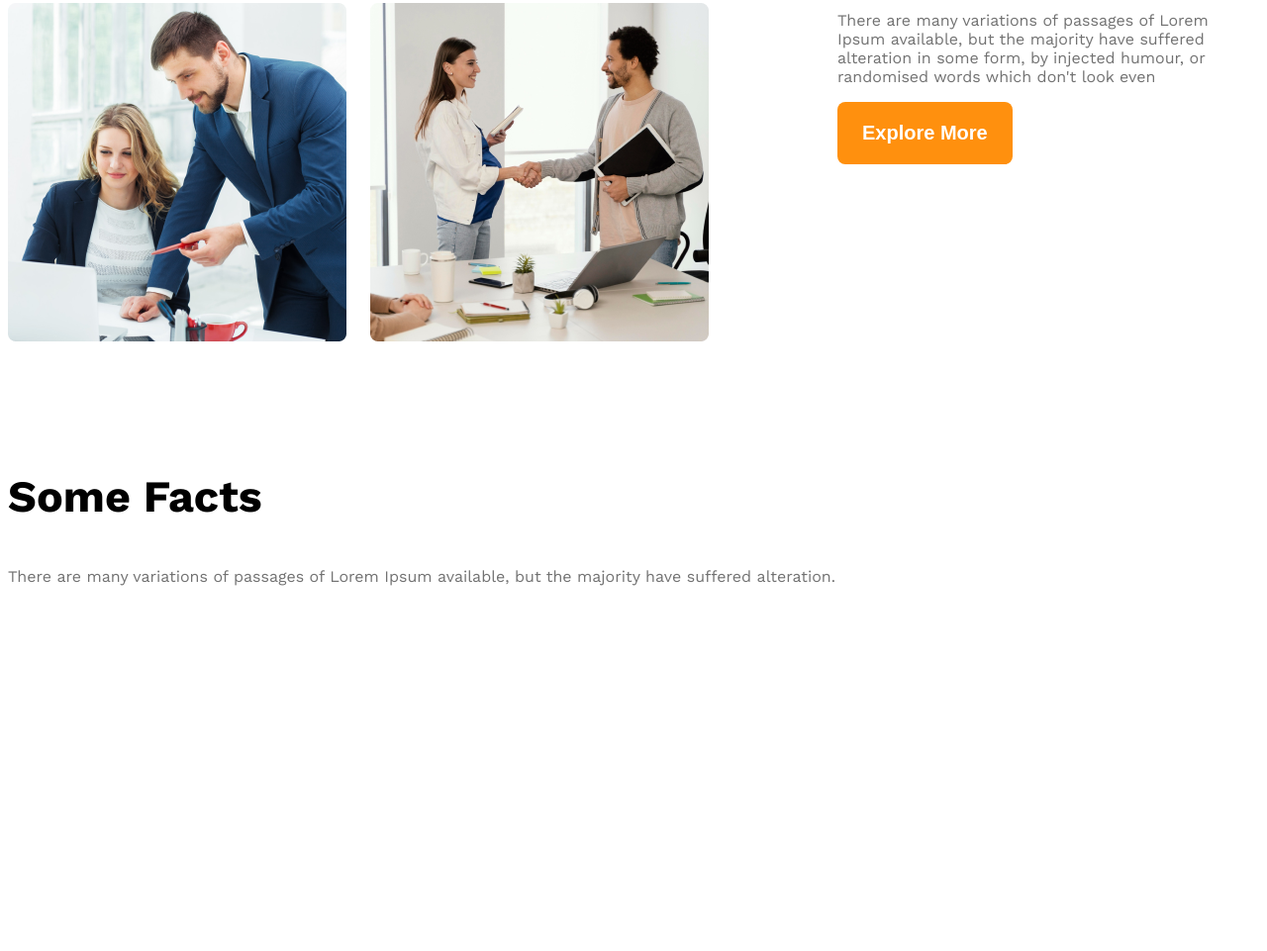
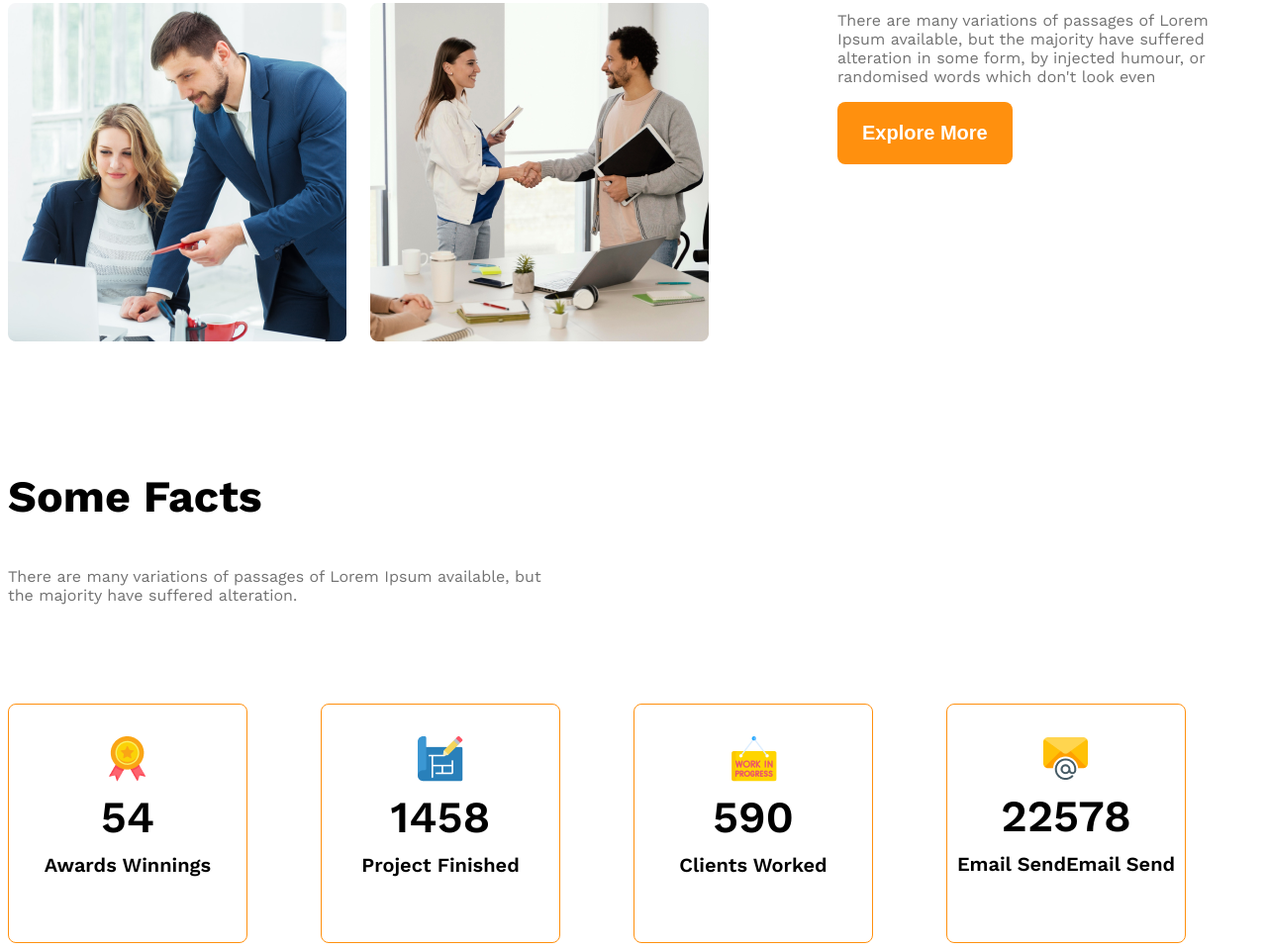
Before and after one commit to nimnikhatun01/Architects-project-resources, a plain HTML site: page index.html in a window 1280 px wide. Shown: the part 1661-2622 px from the top of the page at 99% size. Before the commit the page ends 2433 px from the top, so only its background shows below. Drawn offline with nearby package versions, Linux system fonts and the light colour scheme.

Commit message:
added an some facts

```diff
--- a/index.html
+++ b/index.html
@@ -48,27 +48,35 @@
         <!-- features will enjoy -->
          <section>
             <h3 class="section-title">Some Facts</h3>
-            <p class="text-light-gray">There are many variations of passages of Lorem Ipsum available, but the majority have suffered alteration.</p>
+            <p class="text-light-gray fact-description">There are many variations of passages of Lorem Ipsum available, but the majority have suffered alteration.</p>
             <div class="facts-container">
-                <div class="fact">
-                    <img src="" alt="" class="fact-icon">
-                    <h4 class="fact-number"></h4>
-                    <h5 class="fact-name"></h5>
+                <div class="fact-card display-flex">
+                    <div>
+                        <img src="images/icons/ribon.png" alt="" class="fact-icon">
+                    <h4 class="fact-number">54</h4>
+                    <h5 class="fact-name">Awards Winnings</h5>
+                    </div>
                 </div>
-                <div class="fact">
-                    <img src="" alt="" class="fact-icon">
-                    <h4 class="fact-number"></h4>
-                    <h5 class="fact-name"></h5>
+                <div class="fact-card display-flex">
+                    <div>
+                        <img src="images/icons/projects.png" alt="" class="fact-icon">
+                    <h4 class="fact-number">1458</h4>
+                    <h5 class="fact-name">Project Finished</h5>
+                    </div>
                 </div>
-                <div class="fact">
-                    <img src="" alt="" class="fact-icon">
-                    <h4 class="fact-number"></h4>
-                    <h5 class="fact-name"></h5>
+                <div class="fact-card display-flex">
+                    <div>
+                        <img src="images/icons/customers.png" alt="" class="fact-icon">
+                    <h4 class="fact-number">590</h4>
+                    <h5 class="fact-name">Clients Worked</h5>
+                    </div>
                 </div>
-                <div class="fact">
-                    <img src="" alt="" class="fact-icon">
-                    <h4 class="fact-number"></h4>
-                    <h5 class="fact-name"></h5>
+                <div class="fact-card display-flex">
+                   <div>
+                    <img src="images/icons/email.png" alt="" class="fact-icon">
+                    <h4 class="fact-number">22578</h4>
+                    <h5 class="fact-name">Email SendEmail Send</h5>
+                   </div>
                 </div>
 
             </div>
--- a/style/style.css
+++ b/style/style.css
@@ -99,6 +99,38 @@ main > section{
   #Quick-list{
     font-weight: 500;
   }
+  /* some facts related style */
+  .facts-container{
+    display: grid;
+    grid-template-columns: repeat(4,1fr);
+  }
+  .fact-card{
+    border: 1px solid
+    rgb(255, 144, 14);
+    width: 240px;
+    height: 240px;
+    border-radius: 8px;
+    align-items: center;
+    justify-content: center;
+    text-align: center;
+  }
+  .fact-number{
+    font-size: 2.8rem;
+    font-weight: 600;
+    margin-top: 5px;
+    margin-bottom: 10px;
+  }
+  .fact-name{
+    font-size: 1.25rem;
+    font-weight: 600;
+    margin-top: 10px;
+  }
+  .fact-description{
+    max-width: 540px;
+    margin-top: 24px;
+    margin-bottom: 100px;
+
+  }
   /* responsive media query */
   @media screen and(max-width:576px) {
     .navbar,
```
